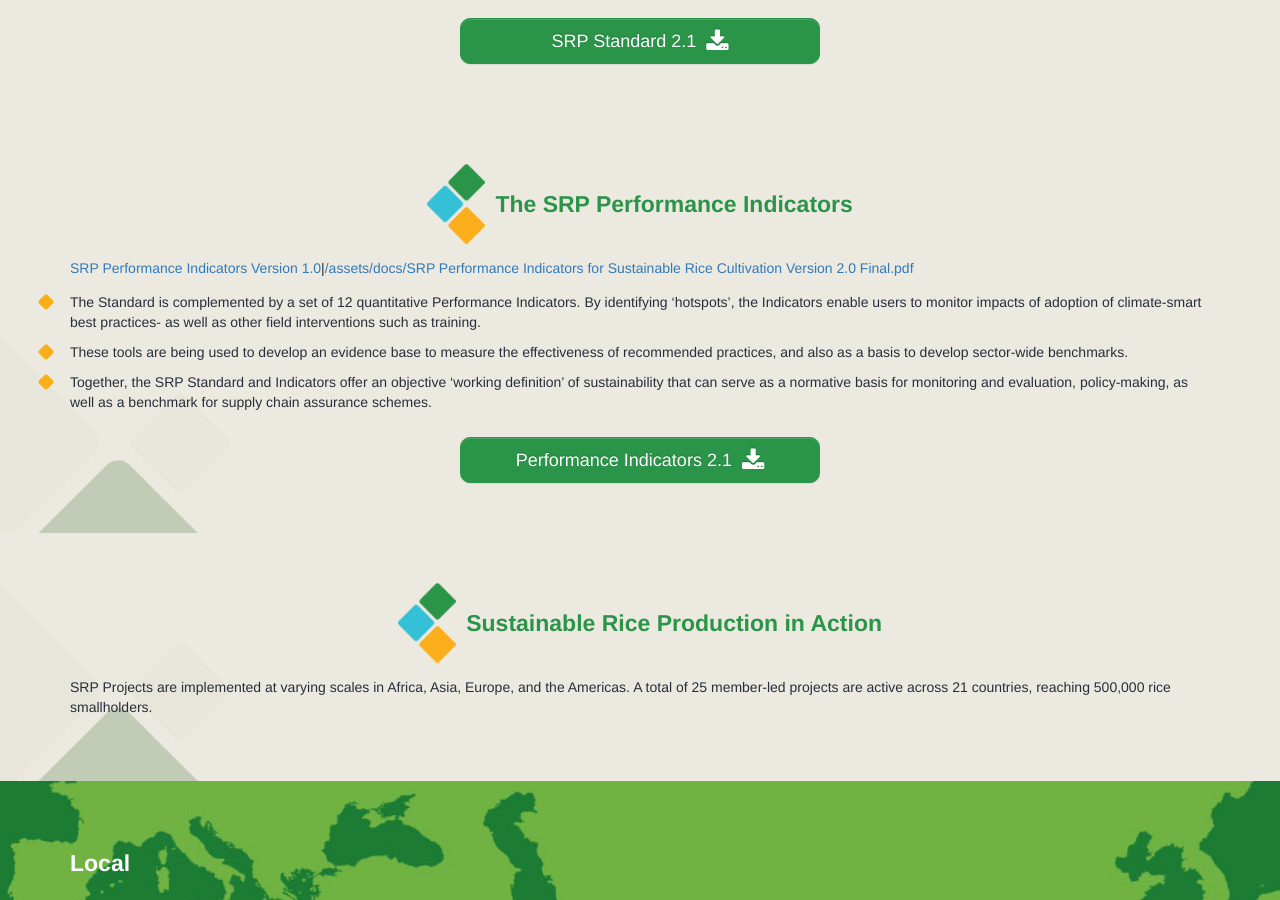
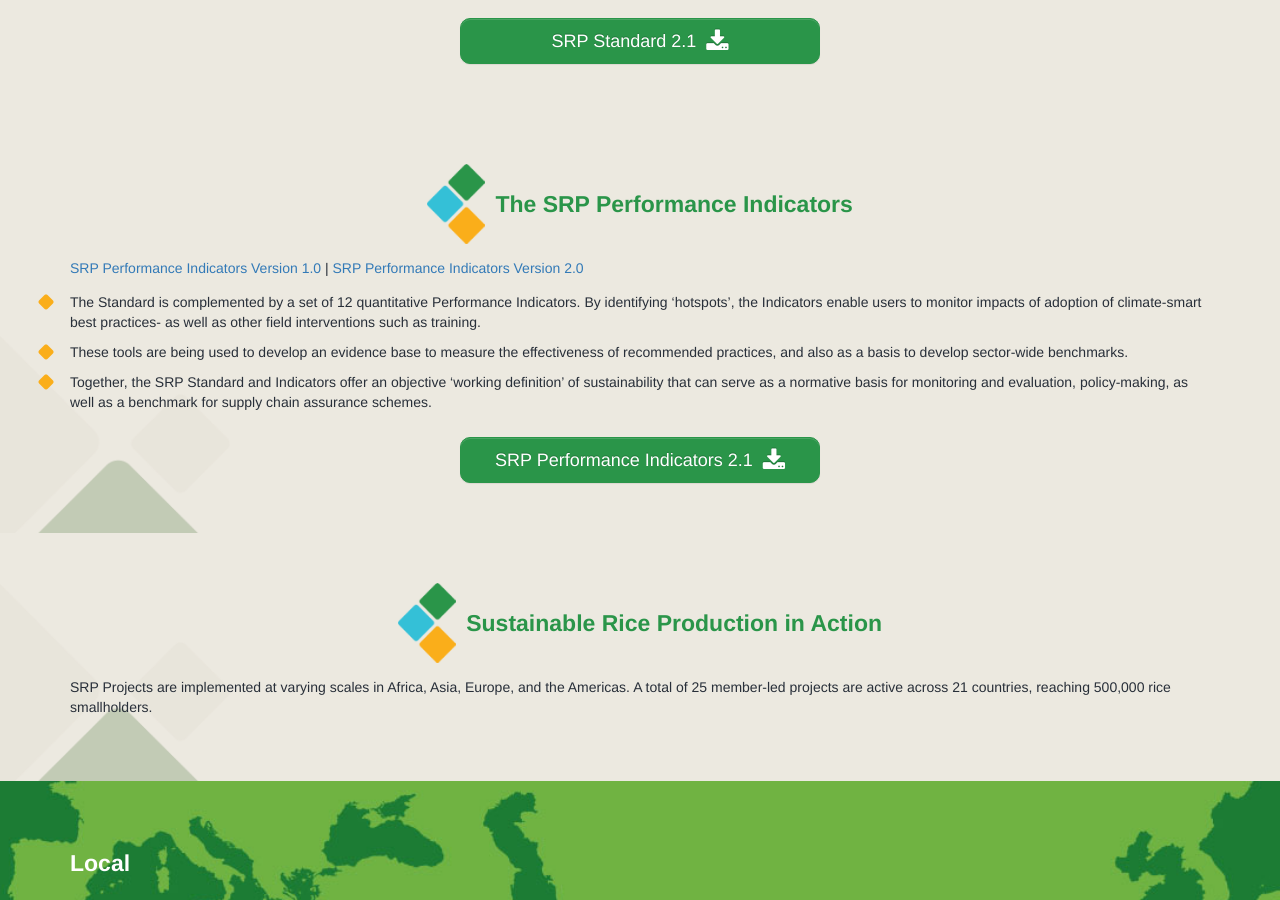
Before and after one commit to sustainablericeplatform/sustainablericeplatform.github.io, a Jekyll site: the page built from Resources/index.html, in a window 1280 px wide and 900 px high, scrolled down 1387 px. Built offline with Jekyll 4.4.1, drawn with Linux system fonts in a browser that asks for light colours.

Commit message:
Update index.html

```diff
--- a/Resources/index.html
+++ b/Resources/index.html
@@ -40,7 +40,7 @@
             </div>
         </div>
         <p>The Sustainable Rice Platform (SRP) Standard for Sustainable Rice Cultivation is the world’s first voluntary sustainability standard for rice.</p>
-       <p><a href="/assets/docs/SRP Standard for Sustainable Rice Cultivation v 1.0.pdf" target="_blank">SRP Standard Version 1.0</a>|<a href="/assets/docs/SRP Standard Version 2.0 Final.pdf" target="_blank">SRP Standard Version 2.0</a></p>
+       <p><a href="/assets/docs/SRP Standard for Sustainable Rice Cultivation v 1.0.pdf" target="_blank">SRP Standard Version 1.0</a> | <a href="/assets/docs/SRP Standard Version 2.0 Final.pdf" target="_blank">SRP Standard Version 2.0</a></p>
         <ul class="srp-list">
             <li><i class="fa fa-square"></i><em class="blue">Lessons learned:</em> Drawing on lessons experience with other agri-food sustainability initiatives, the SRP Standard for Sustainable Rice Cultivation was developed over a 2-year period with broad stakeholder participation</li>
             <li><i class="fa fa-square"></i><em class="blue">A tool for improvement:</em> an inclusive tool for practitioners in public and private sectors to drive wide-scale adoption of climate-smart sustainable best practice among rice smallholders</li>
@@ -62,7 +62,7 @@
                 <h1>The SRP Performance Indicators</h1>
             </div>
         </div>
-     <p><a href="/assets/docs/SRP Performance Indicators FINAL v1.0.pdf" target="_blank">SRP Performance Indicators Version 1.0</a>|<a>/assets/docs/SRP Performance Indicators for Sustainable Rice Cultivation Version 2.0 Final.pdf</a></p>
+     <p><a href="/assets/docs/SRP Performance Indicators FINAL v1.0.pdf" target="_blank">SRP Performance Indicators Version 1.0</a> | <a href="/assets/docs/SRP Performance Indicators for Sustainable Rice Cultivation Version 2.0 Final.pdf" target="_blank">SRP Performance Indicators Version 2.0</a></p>
     <ul class="srp-list">
             <li><i class="fa fa-square"></i>The Standard is complemented by a set of 12 quantitative Performance Indicators. By identifying ‘hotspots’, the Indicators enable users to monitor impacts of adoption of climate-smart best practices- as well as other field interventions such as training.</li>
             <li><i class="fa fa-square"></i>These tools are being used to develop an evidence base to measure the effectiveness of recommended practices, and also as a basis to develop sector-wide benchmarks.</li>
@@ -70,7 +70,7 @@
         </ul>
         <div class="row margin top">
             <div class="col-md-4 col-md-offset-4 col-sm-6 col-sm-offset-3">
-                <a href="/assets/docs/SRP Performance Indicators for Sustainable Rice Cultivation (Version 2.1).pdf" target="_blank" class="btn btn-primary btn-lg btn-block">Performance Indicators 2.1<i class="fa fa-download fa-lg" style="margin-left: 10px"></i></a>
+                <a href="/assets/docs/SRP Performance Indicators for Sustainable Rice Cultivation (Version 2.1).pdf" target="_blank" class="btn btn-primary btn-lg btn-block">SRP Performance Indicators 2.1<i class="fa fa-download fa-lg" style="margin-left: 10px"></i></a>
                     <!--<p><strong>SRP Standard and Performance Indicators Revision</strong></p>
                 <p>The Sustainable Rice Platform Standard for Sustainable Rice Cultivation and Performance Indicators were launched in 2015 and have since undergone field implementation in a number of key rice-growing countries. As a result of feedback from farmers and users in the field, these tools are now undergoing revision, in compliance with the protocol provided by ISEAL.</p>
                 <p>The revision process is intended as a review of version 1.0 (October 2015), with focus on improving the wording of the existing tool. The SRP Standard version 1.0 comprises 46 requirements grouped under eight themes, each aimed at achieving a specific sustainability impact.</p>
```
